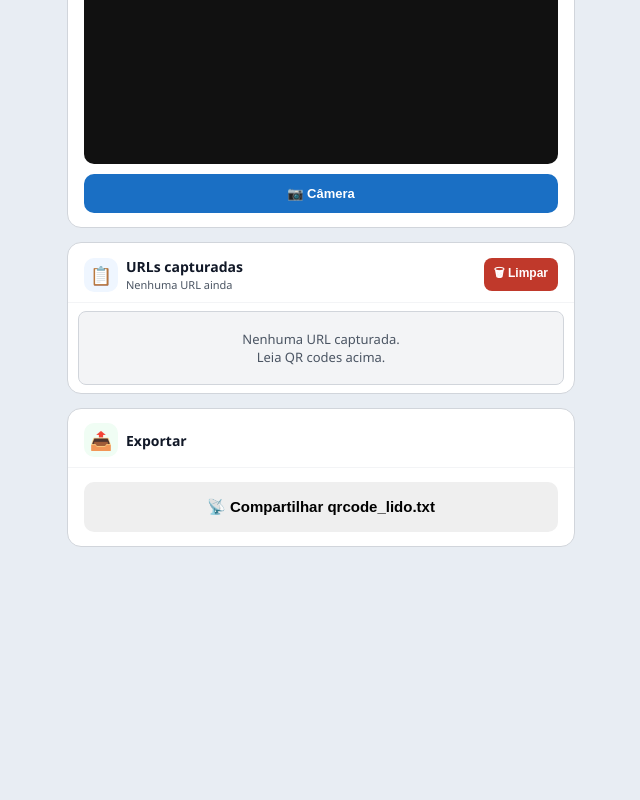
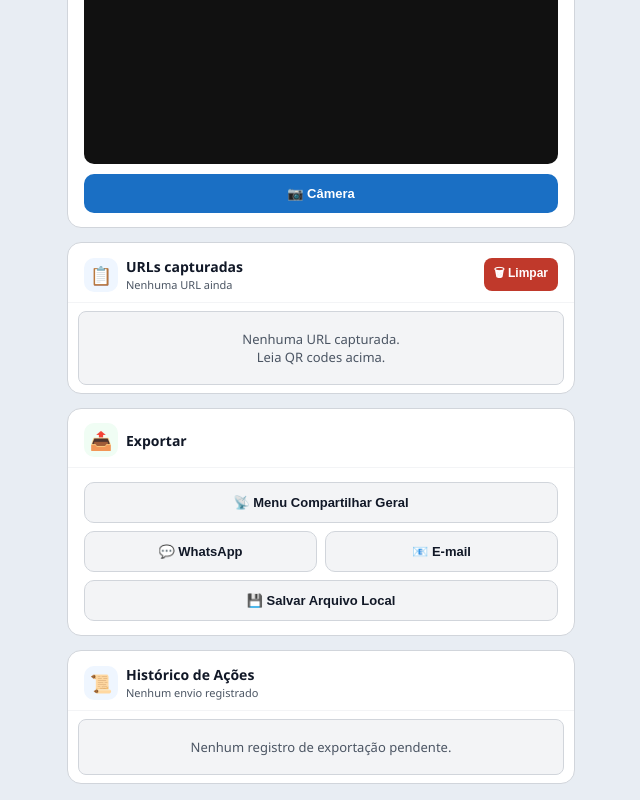
Before and after one commit to repositorios-all/leitor-qrcode, a plain HTML site: page index.html in a window 1280 px wide. Shown: the part 454-1254 px from the top of the page, without its empty margins (319-959 px from the left). Before the commit the page ends 1017 px from the top, so only its background shows below. Drawn offline with nearby package versions, Linux system fonts and the light colour scheme.

Commit message:
Update index.html

```diff
--- a/index.html
+++ b/index.html
@@ -36,9 +36,9 @@
   #qr-box{width:62%;aspect-ratio:1/1;border:3px solid rgba(255,255,255,.85);border-radius:14px;box-shadow:0 0 0 9999px rgba(0,0,0,.4);display:none;transition:border-color .15s}
   #qr-box.hit{border-color:#4ade80;animation:pop .3s ease}
   @keyframes pop{50%{transform:scale(1.06)}100%{transform:scale(1)}}
-  #dbg{position:absolute;bottom:0;left:0;right:0;background:rgba(0,0,0,.8);color:#4ade80;font-size:11px;font-family:monospace;padding:6px 8px;text-align:center;display:none;z-index:20;}
+  #dbg{position:absolute;bottom:0;left:0;right:0;background:rgba(0,0,0,.8);color:#4ade80;font-size:11px;font-family:monospace;padding:6px 8px;text-align:center;display:none;z-index:20}
 
-  /* Botão da Lanterna Superior Direito */
+  /* Botão Lanterna */
   #btn-torch {
     position: absolute;
     top: 14px;
@@ -74,12 +74,12 @@
   #status.err{background:#fee2e2;color:var(--red)}
   #status.info{background:var(--blue-lt);color:var(--blue)}
 
-  #lista-wrap{max-height:220px;overflow-y:auto;border-radius:8px;border:1px solid var(--gray-bd);background:var(--gray-lt)}
+  #lista-wrap, #hist-wrap{max-height:220px;overflow-y:auto;border-radius:8px;border:1px solid var(--gray-bd);background:var(--gray-lt)}
   .url-item{display:flex;align-items:center;gap:8px;padding:8px 10px;border-bottom:1px solid var(--gray-bd);font-size:11px;color:var(--text2);word-break:break-all;line-height:1.4}
   .url-item:last-child{border-bottom:none}
   .url-num{flex-shrink:0;width:20px;height:20px;border-radius:50%;background:var(--blue);color:#fff;font-size:10px;font-weight:700;display:flex;align-items:center;justify-content:center}
   .del-btn{flex-shrink:0;background:none;border:none;color:var(--red);font-size:15px;cursor:pointer;padding:2px 4px}
-  #empty-msg{text-align:center;padding:18px;font-size:13px;color:var(--text2)}
+  #empty-msg, #hist-empty{text-align:center;padding:18px;font-size:13px;color:var(--text2)}
 
   #file-in{display:none}
 </style>
@@ -134,8 +134,25 @@
       <div class="ch-icon green">📤</div>
       <div><h2>Exportar</h2></div>
     </div>
-    <div class="card-body">
-      <button class="btn green" onclick="expShare()" style="font-size:15px;padding:16px">📡  Compartilhar qrcode_lido.txt</button>
+    <div class="card-body" style="display:flex; flex-direction:column; gap:8px;">
+      <button class="btn gray" onclick="expShare()">📡 Menu Compartilhar Geral</button>
+
+      <div class="btn-row" style="margin-top:0">
+        <button class="btn gray" onclick="expWhatsApp()">💬 WhatsApp</button>
+        <button class="btn gray" onclick="expEmail()">📧 E-mail</button>
+      </div>
+
+      <button class="btn gray" onclick="expLocal()">💾 Salvar Arquivo Local</button>
+    </div>
+  </div>
+
+  <div class="card">
+    <div class="card-header">
+      <div class="ch-icon blue">📜</div>
+      <div><h2>Histórico de Ações</h2><p id="hist-sub">Nenhum envio registrado</p></div>
+    </div>
+    <div class="card-body" style="padding:8px 10px">
+      <div id="hist-wrap"><div id="hist-empty">Nenhum registro de exportação pendente.</div></div>
     </div>
   </div>
 </main>
@@ -175,14 +192,12 @@ function inicializarSomEVibracao() {
   if (audioCtx && audioCtx.state === 'suspended') {
     audioCtx.resume();
   }
-  // Ativação silenciosa da API de vibração
   if ("vibrate" in navigator) {
     navigator.vibrate([1]);
   }
 }
 
 function beep(){
-  // 1. Áudio
   try{
     if (audioCtx) {
       const o=audioCtx.createOscillator(), g=audioCtx.createGain();
@@ -192,20 +207,16 @@ function beep(){
       g.gain.exponentialRampToValueAtTime(.001, audioCtx.currentTime+.22);
       o.start(); o.stop(audioCtx.currentTime+.22);
     }
-  }catch(e){ console.error("Erro áudio", e); }
+  }catch(e){}
 
-  // 2. Vibração (com debug no log da tela)
   try{
     if("vibrate" in navigator) {
-      // Usa um array para garantir compatibilidade e cria pulso duplo
       const sucesso = navigator.vibrate([150, 50, 150]);
       log(`Lido! Vibração: ${sucesso ? "OK" : "Bloqueada pelo SO"}`);
     } else {
       log("Lido! API Vibrate ausente (iOS?)");
     }
-  }catch(e){
-    log("Erro ao vibrar: " + e.message);
-  }
+  }catch(e){ log("Erro ao vibrar: " + e.message); }
 }
 
 async function toggleTorch(){
@@ -295,9 +306,7 @@ function scanJsQR(){
 
 async function toggleCam(){
   if(ms){pararCam();return;}
-
   try { inicializarSomEVibracao(); } catch(e){}
-
   const btn=document.getElementById("btn-cam");
   btn.textContent="⏳ Iniciando...";btn.disabled=true;
   try{
@@ -388,24 +397,71 @@ async function lerGaleria(input){
 }
 
 const txt=()=>urls.join("\n");
+
+// ── ENGINE DE REGISTRO DO HISTÓRICO ──────────────────────────────
+function registrarHistorico(mensagem) {
+  const wrap = document.getElementById("hist-wrap");
+  const sub = document.getElementById("hist-sub");
+  const empty = document.getElementById("hist-empty");
+
+  if(empty) empty.remove();
+
+  const agora = new Date().toLocaleTimeString('pt-BR', {hour: '2-digit', minute:'2-digit', second:'2-digit'});
+  const item = document.createElement("div");
+  item.className = "url-item";
+  item.style.fontSize = "12px";
+  item.innerHTML = `<span style="color:var(--blue); font-weight:700; font-family:monospace; margin-right:4px;">[${agora}]</span> <span style="flex:1">${mensagem}</span>`;
+
+  wrap.insertBefore(item, wrap.firstChild);
+  sub.textContent = `${wrap.children.length} ação(ões) registrada(s)`;
+}
+
+// ── FUNÇÕES DE EXPORTAÇÃO CORRIGIDAS ──────────────────────────────
 function expLocal(){
   if(!urls.length){alert("Nenhuma URL.");return;}
   const a=document.createElement("a");
   a.href=URL.createObjectURL(new Blob([txt()],{type:"text/plain"}));
   a.download="qrcode_lido.txt";a.click();URL.revokeObjectURL(a.href);
+
+  registrarHistorico('Salvo arquivo "qrcode_lido.txt" na pasta de Downloads');
 }
+
 async function expShare(){
   if(!urls.length){alert("Nenhuma URL.");return;}
   if(navigator.share){
     try{
       const file=new File([txt()],"qrcode_lido.txt",{type:"text/plain"});
       await navigator.share({files:[file]});
+      registrarHistorico('Arquivo enviado via menu de Compartilhamento Geral do sistema');
       return;
     }catch(e){if(e.name==="AbortError")return;}
   }
   expLocal();
 }
 
+function expEmail(){
+  if(!urls.length){alert("Nenhuma URL.");return;}
+  const email = prompt("Digite o e-mail de destino:");
+  if(!email) return;
+
+  location.href=`mailto:${email}?subject=${encodeURIComponent("NFC-e "+urls.length+" nota(s)")}&body=${encodeURIComponent("URLs coletadas:\n\n"+txt())}`;
+
+  registrarHistorico(`Enviado para o e-mail "${email}"`);
+}
+
+function expWhatsApp(){
+  if(!urls.length){alert("Nenhuma URL.");return;}
+  const num = prompt("Digite o número do WhatsApp com DDD (ex: 11999999999):");
+  if(!num) return;
+
+  const numLimpo = num.replace(/\D/g,'');
+  const texto = encodeURIComponent("Lista de URLs coletadas:\n\n" + txt());
+
+  window.open(`https://wa.me/55${numLimpo}?text=${texto}`, '_blank');
+
+  registrarHistorico(`Enviado por WhatsApp para o número "${num}"`);
+}
+
 initDetector().then(renderLista);
 </script>
 </body>
```
